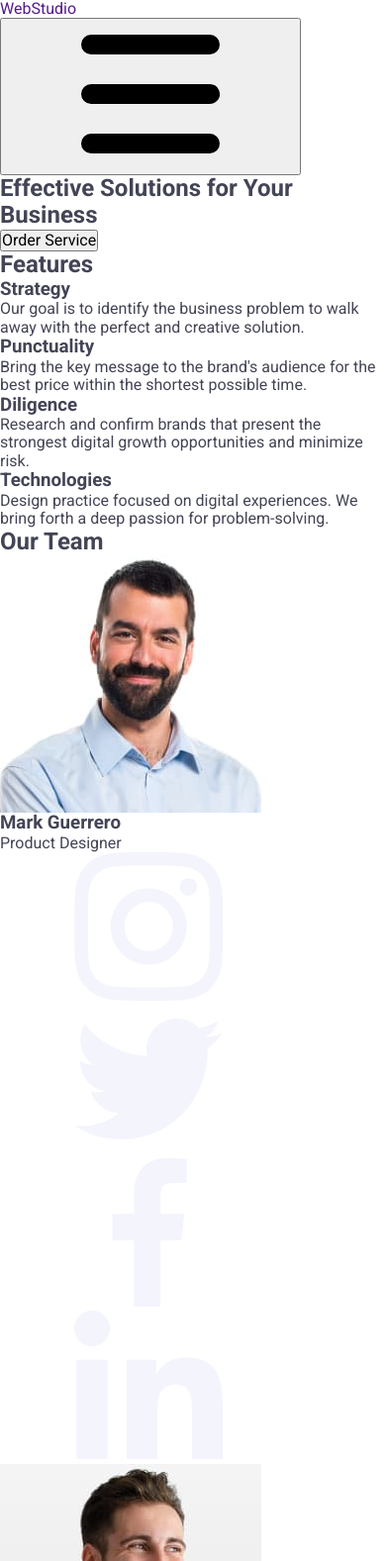
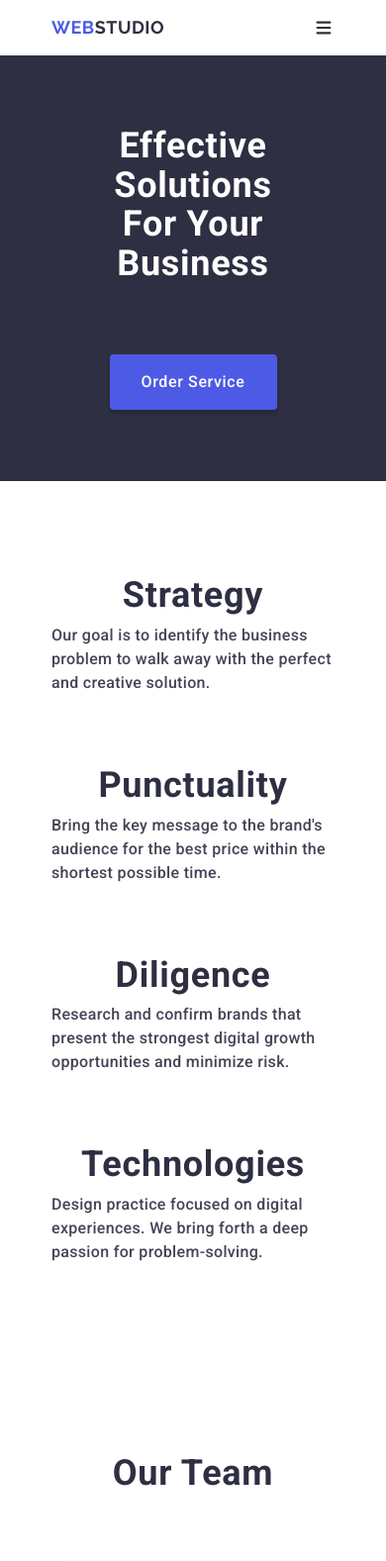
Before and after one commit to tymur-lvov/goit-markup-hw-06, a plain HTML site: page index.html in a window 390 px wide. Shown: the top 1577 px of the page at 99% size. Drawn offline with nearby package versions, Linux system fonts and the light colour scheme.

Commit message:
Update styles.css

```diff
--- a/css/styles.css
+++ b/css/styles.css
@@ -19,6 +19,7 @@
 body {
     font-family: var(--font-family);
     color: var(--slate);
+    background-color: var(--white);
 }
 
 a {
@@ -37,6 +38,7 @@ p {
 
 button {
     cursor: pointer;
+    border: none;
 
     padding: 0;
 }
@@ -50,6 +52,7 @@ ol {
 }
 
 img {
+    max-width: 100%;
     display: block;
 }
 
@@ -57,88 +60,302 @@ input {
     padding: 0;
 }
 
+:focus {
+    outline: none;
+}
+
+.section {
+    padding: 96px 0;
+}
+
+.container {
+    width: 288px;
+    padding: 0 1px;
+    margin: 0 auto;
+}
+
 /* Header */
-.header {}
+.header {
+    padding: 16px 0;
+}
 
-.header-container {}
+.header .container {
+    display: flex;
+    align-items: center;
+}
 
 /* Navigation */
 .header-navigation {}
 
-.header-logo {}
+/* Logo */
+.header-logo {
+    font-family: var(--second-family);
+    font-weight: 700;
+    font-size: 18px;
+    line-height: 1.17;
+    letter-spacing: 0.03em;
+    text-transform: uppercase;
+    color: var(--iris);
+
+    margin-right: 149px;
+}
+
+.header-logo-accent {
+    color: var(--navy-blue);
+}
 
 /* Mobile menu */
-.header-mobile-menu-button {}
+.header-mobile-menu-button {
+    background-color: transparent;
+    border: none;
 
-.header-mobile-menu-icon {}
+    width: 24px;
+    height: 24px;
+    display: flex;
+    justify-content: center;
+    align-items: center;
+}
+
+.header-mobile-menu-icon {
+    fill: #2f2f37;
+
+    width: 18px;
+    height: 16px;
+}
 
 /* Hero section */
-.hero-section {}
+.hero-section {
+    background-color: var(--navy-blue);
 
-.hero-container {}
+    padding: 72px 0;
+}
 
-.hero-title {}
+.hero-section .container {}
 
-.hero-button {}
+.hero-title {
+    font-size: 36px;
+    line-height: 1.1;
+    letter-spacing: 0.02em;
+    text-transform: capitalize;
+    text-align: center;
+    color: var(--white);
+
+    width: 216px;
+    margin: 0 auto;
+    margin-bottom: 72px;
+}
+
+.hero-button {
+    font-weight: 500;
+    font-size: 16px;
+    line-height: 1.5;
+    letter-spacing: 0.04em;
+    color: var(--white);
+    background-color: var(--iris);
+    border-radius: 4px;
+    box-shadow: 0 4px 4px 0 rgba(0, 0, 0, 0.15);
+
+    width: 169px;
+    height: 56px;
+    display: block;
+    margin: 0 auto;
+}
+
+.hero-button:hover,
+.hero-button:focus {
+    background-color: var(--ocean);
+}
 
 /* Features section */
-.features-section {}
-
-.features-container {}
-
-.features-title {}
+.features-title {
+    display: none;
+}
 
 .features-list {}
 
-.features-item {}
+.features-item:not(:last-child) {
+    margin-bottom: 72px;
+}
 
-.features-sub-title {}
+.features-sub-title {
+    font-size: 36px;
+    line-height: 1.1;
+    letter-spacing: 0.02em;
+    text-align: center;
+    color: var(--navy-blue);
 
-.features-description {}
+    margin-bottom: 8px;
+}
+
+.features-description {
+    font-weight: 500;
+    font-size: 16px;
+    line-height: 1.5;
+    letter-spacing: 0.02em;
+}
 
 /* Team section */
-.team-section {}
+.team-title {
+    font-size: 36px;
+    line-height: 1.1;
+    letter-spacing: 0.02em;
+    text-align: center;
+    color: var(--navy-blue);
 
-.team-container {}
+    margin-bottom: 72px;
+}
 
-.team-title {}
+.team-list {
+    width: 264px;
+    margin: 0 auto;
+}
 
-.team-list {}
+.team-item {
+    border-radius: 0 0 4px 4px;
+    box-shadow: 0 2px 1px 0 rgba(46, 47, 66, 0.08), 0 1px 1px 0 rgba(46, 47, 66, 0.16), 0 1px 6px 0 rgba(46, 47, 66, 0.08);
 
-.team-item {}
+    padding-bottom: 24px;
+}
 
-.team-image {}
+.team-item:not(:last-child) {
+    margin-bottom: 72px;
+}
 
-.team-item-container {}
+.team-image {
+    margin-bottom: 32px;
+}
 
-.team-sub-title {}
+.team-item-container {
+    text-align: center;
 
-.team-description {}
+    margin: 0 auto;
+}
 
-.team-social-list {}
+.team-sub-title {
+    font-weight: 500;
+    font-size: 20px;
+    line-height: 1.2;
+    letter-spacing: 0.02em;
+    color: var(--navy-blue);
+
+    margin-bottom: 8px;
+}
+
+.team-description {
+    font-size: 16px;
+    line-height: 1.5;
+    letter-spacing: 0.02em;
+
+    margin-bottom: 8px;
+
+}
+
+.team-social-list {
+    display: flex;
+    justify-content: center;
+    align-items: center;
+    gap: 24px;
+}
 
 .team-social-item {}
 
-.team-social-link {}
+.team-social-link {
+    background-color: var(--iris);
+    border-radius: 50%;
 
-.team-social-icon {}
+    width: 40px;
+    height: 40px;
+    display: flex;
+    justify-content: center;
+    align-items: center;
+}
+
+.team-item:hover .team-social-link {
+    background-color: var(--ocean);
+}
+
+.team-social-link:focus {
+    background-color: var(--ocean);
+}
+
+.team-social-icon {
+    width: 16px;
+    height: 16px;
+}
 
 /* Portfolio section */
-.portfolio-section {}
+.portfolio-title {
+    font-size: 36px;
+    line-height: 1.1;
+    letter-spacing: 0.02em;
+    text-align: center;
+    color: var(--navy-blue);
 
-.portfolio-container {}
+    margin-bottom: 72px;
+}
 
-.portfolio-title {}
+.portfolio-list {
+    width: 288px;
+}
 
-.portfolio-list {}
+.portfolio-item {
+    border-bottom: 1px solid #e7e9fc;
+    border-left: 1px solid #e7e9fc;
+    border-right: 1px solid #e7e9fc;
+    box-shadow: 0 1px 6px 0 rgba(46, 47, 66, 0.08);
+}
 
-.portfolio-item {}
+.portfolio-item:hover,
+.portfolio-item:focus-within {
+    box-shadow: 0 2px 1px 0 rgba(46, 47, 66, 0.08),
+        0 1px 1px 0 rgba(46, 47, 66, 0.16),
+        0 1px 6px 0 rgba(46, 47, 66, 0.08);
+}
+
+
+.portfolio-item:not(:last-child) {
+    margin-bottom: 48px;
+}
+
+.portfolio-link {
+    color: inherit;
+}
 
 .portfolio-image {}
 
-.portfolio-sub-title {}
+.portfolio-overlay {
+    font-size: 16px;
+    line-height: 1.5;
+    letter-spacing: 0.02em;
+    color: var(--white);
+    background-color: var(--iris);
 
-.portfolio-description {}
+    width: 288px;
+    height: 280px;
+    padding: 40px 32px;
+}
+
+.portfolio-overlay-description {}
+
+.portfolio-item-container {
+    padding: 32px 16px;
+}
+
+.portfolio-sub-title {
+    font-weight: 500;
+    font-size: 20px;
+    line-height: 1.2;
+    letter-spacing: 0.02em;
+    color: var(--navy-blue);
+
+    margin-bottom: 8px;
+}
+
+.portfolio-description {
+    font-size: 16px;
+    line-height: 1.5;
+    letter-spacing: 0.02em;
+}
 
 /* Footer */
 .footer {}
```
